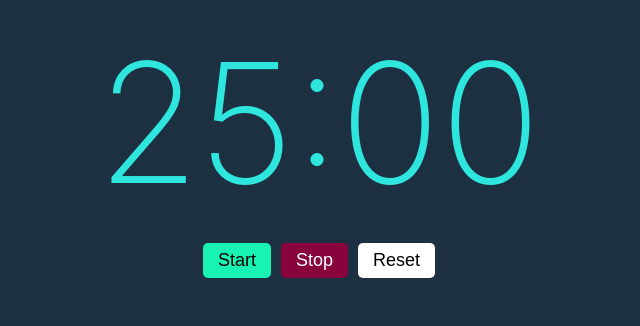
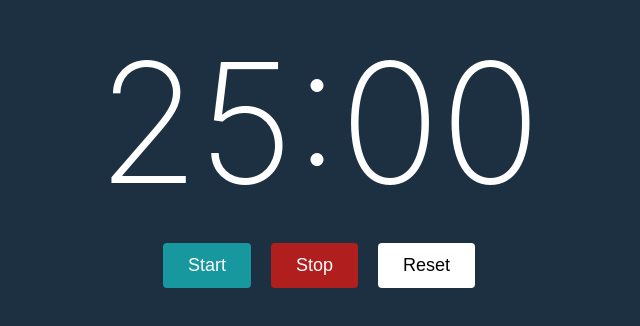
Before and after one commit to tk-notes/pomo-lambda, a website with bundled scripts: page index.html in a window 1280 px wide. Shown: the part 178-504 px from the top of the page, without its empty margins (321-961 px from the left). Built offline with nearby package versions, Linux system fonts and the light colour scheme.

Commit message:
UI improvements

```diff
--- a/index.html
+++ b/index.html
@@ -22,7 +22,7 @@
           <div class="button-groups">
             <button id='start-button' class="button button--primary">Start</button>
             <button id='stop-button' class="button button--danger">Stop</button>
-            <button id='reset-button' class="button">Reset</button>
+            <button id='reset-button' class="button button--reset">Reset</button>
           </div>
         </div>
       </div>
--- a/main.css
+++ b/main.css
@@ -7,8 +7,8 @@
 :root {
   --bg-body: #1C3041;
 
-  --button-primary-bg: #18F2B2;
-  --button-danger-bg: #89043D;
+  --button-primary-bg: #17989e;
+  --button-danger-bg: #b11e1e;
   --button-default-bg: #fff;
 
   --input-primary-border: #2FE6DE;
@@ -40,7 +40,7 @@ body {
 }
 
 .timer-container h1 {
-  color: #2FE6DE;
+  color: white;
 
   font-size: 13vw;
   text-align: center;
@@ -62,30 +62,32 @@ body {
 }
 
 .button-groups .button {
-  margin: 0 5px;
+  margin: 0 10px;
 }
 
 /* Buttons */
 .button {
   display: inline-block;
-  padding: 7px 15px;
-
+  padding: 12px 25px;
   font-size: 18px;
-
   border: 0;
-  border-radius: 5px;
+  border-radius: 4px;
   cursor: pointer;
   background-color: var(--button-default-bg);
 }
 
 .button--primary {
+  color: var(--text-color-light);
   background-color: var(--button-primary-bg);
 }
 
 .button--danger {
   color: var(--text-color-light);
+  background-color: var(--button-danger-bg);
+}
 
-  background-color: var(--button-danger-bg);
+.button--reset {
+  background-color: white;
 }
 
 /* Inputs */
```
